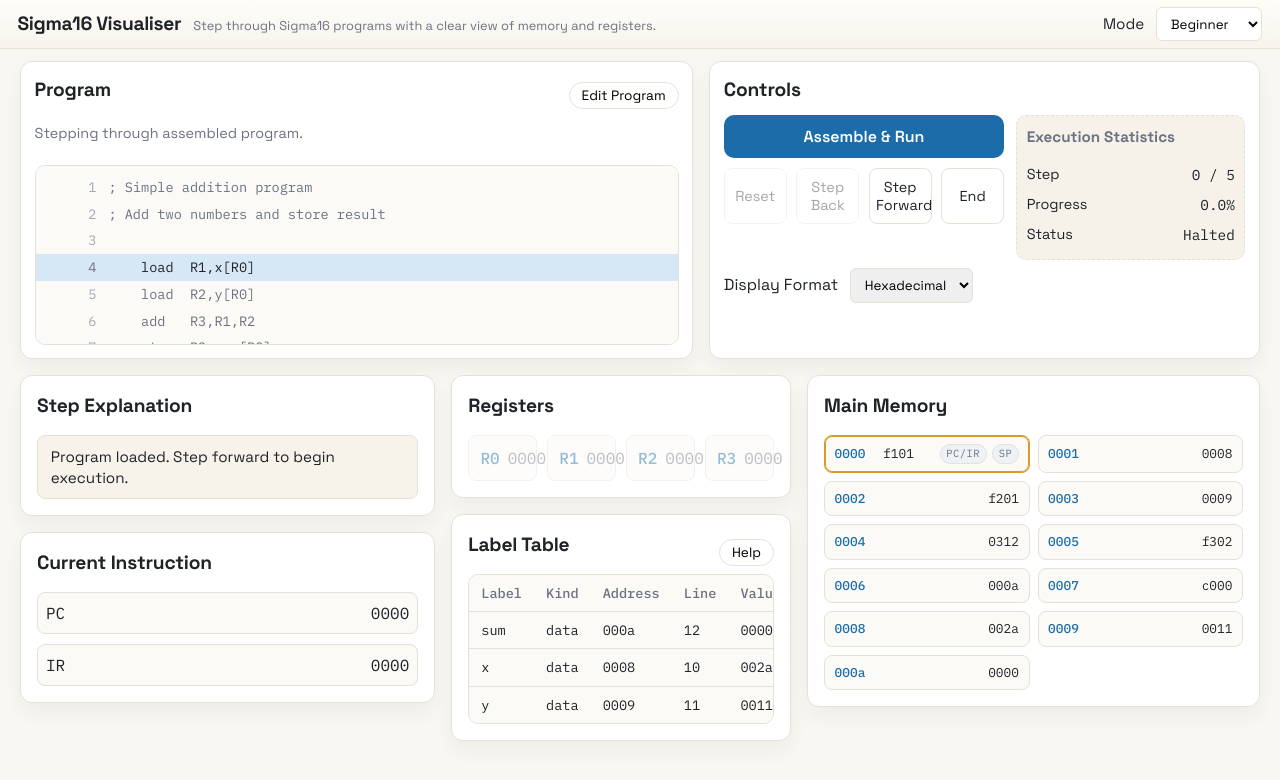
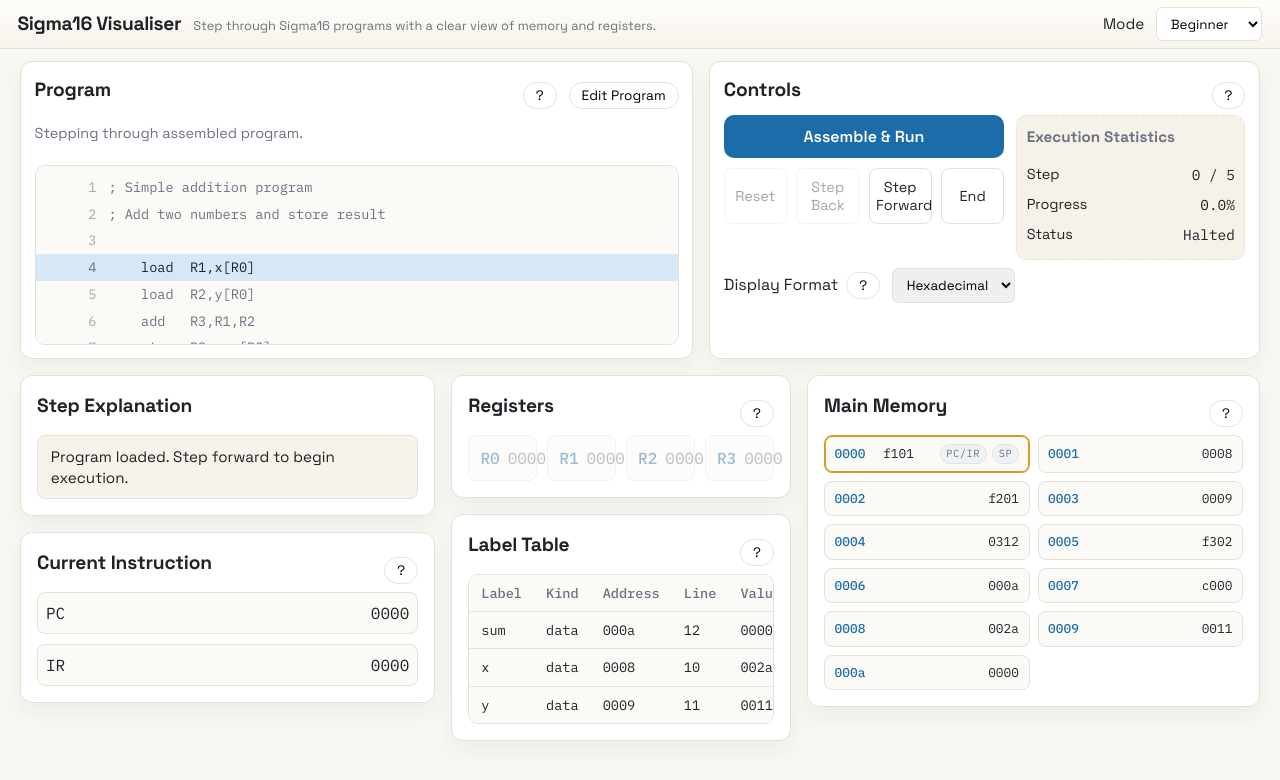
Before and after one commit to laurieshinn89/sigma16-visualiser, a React (Vite) app: page / in a window 1280 px wide. Both pictures are taken after a click on the button "Assemble & Run". Shown: the top 780 px of the page. Built offline with nearby package versions, Linux system fonts and the light colour scheme.

Commit message:
Add beginner help text for panels

```diff
--- a/src/components/Sigma16Visualizer.css
+++ b/src/components/Sigma16Visualizer.css
@@ -250,6 +250,12 @@ section h2 {
   margin-top: 0.5rem;
 }
 
+.format-selector label {
+  display: inline-flex;
+  align-items: center;
+  gap: 0.5rem;
+}
+
 .format-selector select {
   padding: 0.45rem 0.6rem;
   border-radius: 6px;
@@ -328,6 +334,12 @@ section h2 {
   cursor: pointer;
 }
 
+.help-button.active {
+  border-color: var(--accent);
+  color: var(--accent);
+  background: var(--accent-soft);
+}
+
 .toggle-button {
   border: 1px solid var(--border);
   background: #fff;
@@ -369,10 +381,15 @@ section h2 {
   border-bottom: none;
 }
 
-.label-help {
-  margin: 0.75rem 0 0 0;
+.pane-help {
+  margin: 0 0 0.75rem 0;
+  padding: 0.6rem 0.75rem;
+  border-radius: 10px;
+  border: 1px dashed var(--border);
+  background: #fbfaf7;
   font-size: 0.85rem;
   color: var(--muted);
+  line-height: 1.4;
 }
 
 .listing-line {
@@ -617,7 +634,7 @@ section h2 {
   line-height: 1.4;
 }
 
-.data-flow-placeholder p {
+.data-flow-placeholder p:not(.pane-help) {
   margin: 0;
   color: var(--muted);
   font-size: 0.9rem;
--- a/src/components/Sigma16Visualizer.jsx
+++ b/src/components/Sigma16Visualizer.jsx
@@ -21,7 +21,7 @@ export function Sigma16Visualizer() {
   const [sourceCode, setSourceCode] = useState(EXAMPLE_PROGRAM)
   const [displayFormat, setDisplayFormat] = useState('hex')
   const [mode, setMode] = useState('beginner')
-  const [showLabelHelp, setShowLabelHelp] = useState(false)
+  const [openHelp, setOpenHelp] = useState({})
   const [showStack, setShowStack] = useState(true)
 
   const {
@@ -48,6 +48,10 @@ export function Sigma16Visualizer() {
 
   const handleRun = () => {
     executeProgram(sourceCode, { maxSteps: 50000 })
+  }
+
+  const toggleHelp = (key) => {
+    setOpenHelp((prev) => ({ ...prev, [key]: !prev[key] }))
   }
 
   const handleFileLoad = (event) => {
@@ -236,6 +240,15 @@ export function Sigma16Visualizer() {
             <div className="section-title">
               <h2>Program</h2>
               <div className="program-actions">
+                <button
+                  type="button"
+                  className={`help-button ${openHelp.program ? 'active' : ''}`}
+                  onClick={() => toggleHelp('program')}
+                  aria-label="Explain the Program panel"
+                  title="Explain the Program panel"
+                >
+                  ?
+                </button>
                 {!hasTimeline ? (
                   <div className="file-input">
                     <input type="file" accept=".asm,.s16,.txt" onChange={handleFileLoad} />
@@ -251,6 +264,16 @@ export function Sigma16Visualizer() {
                 )}
               </div>
             </div>
+            {openHelp.program && (
+              <p className="pane-help">
+                Write or load Sigma16 assembly here. Sigma16 is a small educational CPU with 16-bit
+                words, 16 registers (R0-R15), and a simple memory model where every address holds
+                one 16-bit value. Programs are sequences of instructions that move data between
+                registers and memory using operations like `load`, `store`, `add`, and `jump`.
+                Labels give names to instruction lines or `data` values so you can refer to them
+                by name instead of raw addresses.
+              </p>
+            )}
             {!hasTimeline ? (
               <textarea
                 className="assembly-editor"
@@ -282,7 +305,26 @@ export function Sigma16Visualizer() {
           </section>
 
           <section className="control-panel compact-section">
+            <div className="section-title">
               <h2>Controls</h2>
+              <button
+                type="button"
+                className={`help-button ${openHelp.controls ? 'active' : ''}`}
+                onClick={() => toggleHelp('controls')}
+                aria-label="Explain the Controls panel"
+                title="Explain the Controls panel"
+              >
+                ?
+              </button>
+            </div>
+            {openHelp.controls && (
+              <p className="pane-help">
+                Assemble &amp; Run translates your human-readable assembly into machine code that
+                the Sigma16 CPU can execute, then builds a step-by-step timeline so you can follow
+                each instruction. Use Step Back/Forward to move, Reset to return to step 0, and End
+                to jump to the final step.
+              </p>
+            )}
             <div className="control-layout">
               <div className="control-buttons">
                 <button
@@ -331,13 +373,32 @@ export function Sigma16Visualizer() {
             </div>
 
             <div className="format-selector">
-              <label>Display Format</label>
+              <label>
+                Display Format
+                <button
+                  type="button"
+                  className={`help-button ${openHelp.displayFormat ? 'active' : ''}`}
+                  onClick={() => toggleHelp('displayFormat')}
+                  aria-label="Explain the display format option"
+                  title="Explain the display format option"
+                >
+                  ?
+                </button>
+              </label>
               <select value={displayFormat} onChange={(event) => setDisplayFormat(event.target.value)}>
                 <option value="hex">Hexadecimal</option>
                 <option value="decimal">Decimal</option>
                 <option value="binary">Binary</option>
               </select>
             </div>
+            {openHelp.displayFormat && (
+              <p className="pane-help">
+                Choose how numbers are shown. Hexadecimal is compact (base 16), decimal is the
+                usual base 10, and binary shows all 16 bits so you can see individual ones and
+                zeros. Computers store everything as binary bits, so viewing binary helps you see
+                the raw representation the CPU actually uses.
+              </p>
+            )}
 
             {error && (
               <div className="error-display">
@@ -362,7 +423,9 @@ export function Sigma16Visualizer() {
                     <ul className="changes-list">
                       {getDeltaSummary(currentDelta, {
                         memory: previousState?.mem || currentState.mem,
-                        address: currentInstrAddress
+                        address: currentInstrAddress,
+                        lookupAddress: labelContext?.lookupAddress,
+                        mode
                       }).map((change, idx) => (
                         <li key={idx}>{change}</li>
                       ))}
@@ -376,7 +439,28 @@ export function Sigma16Visualizer() {
                 </section>
 
                 <section className="current-instruction">
+                  <div className="section-title">
                     <h2>Current Instruction</h2>
+                    <button
+                      type="button"
+                      className={`help-button ${openHelp.instruction ? 'active' : ''}`}
+                      onClick={() => toggleHelp('instruction')}
+                      aria-label="Explain the current instruction panel"
+                      title="Explain the current instruction panel"
+                    >
+                      ?
+                    </button>
+                  </div>
+                  {openHelp.instruction && (
+                    <p className="pane-help">
+                      PC (program counter) holds the memory address of the instruction being
+                      executed. IR (instruction register) holds the fetched instruction word. The
+                      decoded line is the human-readable version: the instruction name (like
+                      `load` or `add`) plus the registers or memory addresses it uses. Typical
+                      formats look like “operation destination, source1, source2” or “operation
+                      destination, offset[base]”.
+                    </p>
+                  )}
                   <div className="instruction-display">
                     <div className="instr-field">
                       <span className="label">PC</span>
@@ -403,7 +487,23 @@ export function Sigma16Visualizer() {
 
                 {mode === 'advanced' && (
                   <section className="condition-codes">
+                    <div className="section-title">
                       <h2>Condition Codes</h2>
+                      <button
+                        type="button"
+                        className={`help-button ${openHelp.conditionCodes ? 'active' : ''}`}
+                        onClick={() => toggleHelp('conditionCodes')}
+                        aria-label="Explain the condition codes panel"
+                        title="Explain the condition codes panel"
+                      >
+                        ?
+                      </button>
+                    </div>
+                    {openHelp.conditionCodes && (
+                      <p className="pane-help">
+                        C, V, G, and E flags taken from R15 after each instruction (advanced mode).
+                      </p>
+                    )}
                     <div className="flags">
                       <span className={`flag ${currentState.ccC ? 'active' : ''}`}>C</span>
                       <span className={`flag ${currentState.ccV ? 'active' : ''}`}>V</span>
@@ -415,7 +515,24 @@ export function Sigma16Visualizer() {
 
                 {mode === 'advanced' && (
                   <section className="data-flow-placeholder">
+                    <div className="section-title">
                       <h2>Data Flow (TODO)</h2>
+                      <button
+                        type="button"
+                        className={`help-button ${openHelp.dataFlow ? 'active' : ''}`}
+                        onClick={() => toggleHelp('dataFlow')}
+                        aria-label="Explain the data flow panel"
+                        title="Explain the data flow panel"
+                      >
+                        ?
+                      </button>
+                    </div>
+                    {openHelp.dataFlow && (
+                      <p className="pane-help">
+                        Planned panel to visualize inputs and outputs as arrows between registers,
+                        memory, and the stack.
+                      </p>
+                    )}
                     <p>
                       Coming soon: arrows showing how values move between registers, memory, and
                       the stack.
@@ -426,7 +543,24 @@ export function Sigma16Visualizer() {
 
               <div className="middle-panel">
                 <section className="registers-section">
+                  <div className="section-title">
                     <h2>Registers</h2>
+                    <button
+                      type="button"
+                      className={`help-button ${openHelp.registers ? 'active' : ''}`}
+                      onClick={() => toggleHelp('registers')}
+                      aria-label="Explain the registers panel"
+                      title="Explain the registers panel"
+                    >
+                      ?
+                    </button>
+                  </div>
+                  {openHelp.registers && (
+                    <p className="pane-help">
+                      Register values at the current step. Beginner mode dims unused registers
+                      until they are touched.
+                    </p>
+                  )}
                   <div className="registers-grid">
                     {visibleRegisters.map((index) => {
                       const isChanged = currentDelta?.changedRegisters?.[index] !== undefined
@@ -451,12 +585,24 @@ export function Sigma16Visualizer() {
                     <h2>Label Table</h2>
                     <button
                       type="button"
-                      className="help-button"
-                      onClick={() => setShowLabelHelp((prev) => !prev)}
+                      className={`help-button ${openHelp.labels ? 'active' : ''}`}
+                      onClick={() => toggleHelp('labels')}
+                      aria-label="Explain the label table"
+                      title="Explain the label table"
                     >
-                      Help
+                      ?
                     </button>
                   </div>
+                  {openHelp.labels && (
+                    <p className="pane-help">
+                      A list of the names you gave to things in your program (labels). You can see
+                      whether each label points to code or data, where it lives in memory, the line
+                      it was defined on, and its current value if it is data. If a label names an
+                      instruction, it points to code; if it names a `data` line, it points to a
+                      memory value. The label itself does not enforce meaning; how you use it in
+                      your code does.
+                    </p>
+                  )}
                   {labelRows.length > 0 ? (
                     <div className="label-table">
                       <table>
@@ -485,18 +631,29 @@ export function Sigma16Visualizer() {
                   ) : (
                     <p className="empty-state">Run a program to see the label table.</p>
                   )}
-                  {showLabelHelp && (
-                    <p className="label-help">
-                      Types are shown for clarity. Labels only gain meaning based on how you use them
-                      in your program.
-                    </p>
-                  )}
                 </section>
               </div>
 
               <div className="right-panel">
                 <section className="memory-section">
+                  <div className="section-title">
                     <h2>Main Memory</h2>
+                    <button
+                      type="button"
+                      className={`help-button ${openHelp.memory ? 'active' : ''}`}
+                      onClick={() => toggleHelp('memory')}
+                      aria-label="Explain the memory panel"
+                      title="Explain the memory panel"
+                    >
+                      ?
+                    </button>
+                  </div>
+                  {openHelp.memory && (
+                    <p className="pane-help">
+                      Memory words in use. Highlights show the current instruction address (PC/IR)
+                      and the stack pointer (SP).
+                    </p>
+                  )}
                   <div className="memory-view">
                     {memoryLocations.map((addr) => {
                       const isChanged = currentDelta?.changedMemory?.[addr] !== undefined
@@ -527,6 +684,15 @@ export function Sigma16Visualizer() {
                     <div className="section-title">
                       <h2>Stack</h2>
                       <div className="stack-actions">
+                        <button
+                          type="button"
+                          className={`help-button ${openHelp.stack ? 'active' : ''}`}
+                          onClick={() => toggleHelp('stack')}
+                          aria-label="Explain the stack panel"
+                          title="Explain the stack panel"
+                        >
+                          ?
+                        </button>
                         <span className="stack-meta">SP (R14): {stackPointer !== null ? wordToHex(stackPointer) : '--'}</span>
                         <button
                           type="button"
@@ -537,6 +703,12 @@ export function Sigma16Visualizer() {
                         </button>
                       </div>
                     </div>
+                    {openHelp.stack && (
+                      <p className="pane-help">
+                        View of memory around the stack pointer (R14). The top marker shows the
+                        current SP, and the stack grows downward.
+                      </p>
+                    )}
                     {showStack ? (
                       <>
                         <p className="stack-note">Stack grows downward (toward lower addresses).</p>
--- a/src/utils/formatters.js
+++ b/src/utils/formatters.js
@@ -301,27 +301,55 @@ export function describeInstruction(delta, currentState, previousState, context
 export function getDeltaSummary(delta, context = {}) {
   if (!delta) return []
 
+  const {
+    memory,
+    address,
+    lookupAddress,
+    mode = 'advanced'
+  } = context
   const changes = []
 
   // PC change
   changes.push(`PC: ${wordToHex(delta.pc)}`)
 
   // Instruction executed
-  const instr = decodeInstruction(delta.ir, context)
+  const instr = decodeInstruction(delta.ir, { memory, address })
   changes.push(`Instruction: ${instr.mnemonic} ${instr.operands}`)
 
   // Register changes
-  const regChanges = Object.keys(delta.changedRegisters)
+  const regChanges = Object.entries(delta.changedRegisters)
   if (regChanges.length > 0) {
-    const regList = regChanges.map(r => `R${r}`).join(', ')
-    changes.push(`Registers changed: ${regList}`)
+    if (mode === 'beginner') {
+      const regList = regChanges
+        .map(([r, value]) => `R${r} = ${formatValueWithDecimal(value)}`)
+        .join(', ')
+      changes.push(`Registers updated: ${regList}`)
+    } else {
+      const regList = regChanges.map(([r]) => `R${r}`).join(', ')
+      changes.push(`Registers changed: ${regList}`)
+    }
   }
 
   // Memory changes
-  const memChanges = Object.keys(delta.changedMemory)
+  const memChanges = Object.entries(delta.changedMemory)
   if (memChanges.length > 0) {
-    const memList = memChanges.map(addr => wordToHex(parseInt(addr))).join(', ')
-    changes.push(`Memory changed: ${memList}`)
+    if (mode === 'beginner') {
+      memChanges.forEach(([addr, value]) => {
+        const numericAddr = Number(addr)
+        const label = lookupAddress?.(numericAddr)
+        if (label?.name) {
+          const kindLabel = label.kind === 'data' ? 'variable' : 'label'
+          changes.push(
+            `Memory: ${kindLabel} ${label.name} at ${wordToHex(numericAddr)} = ${formatValueWithDecimal(value)}`
+          )
+        } else {
+          changes.push(`Memory[${wordToHex(numericAddr)}] = ${formatValueWithDecimal(value)}`)
+        }
+      })
+    } else {
+      const memList = memChanges.map(([addr]) => wordToHex(Number(addr))).join(', ')
+      changes.push(`Memory changed: ${memList}`)
+    }
   }
 
   // Condition codes
@@ -330,7 +358,7 @@ export function getDeltaSummary(delta, context = {}) {
   if (delta.ccV) flags.push('V')
   if (delta.ccG) flags.push('G')
   if (delta.ccE) flags.push('E')
-  if (flags.length > 0) {
+  if (flags.length > 0 && mode === 'advanced') {
     changes.push(`Flags: ${flags.join(' ')}`)
   }
 
```
Lines whose indentation alone changed are shown as unchanged.
